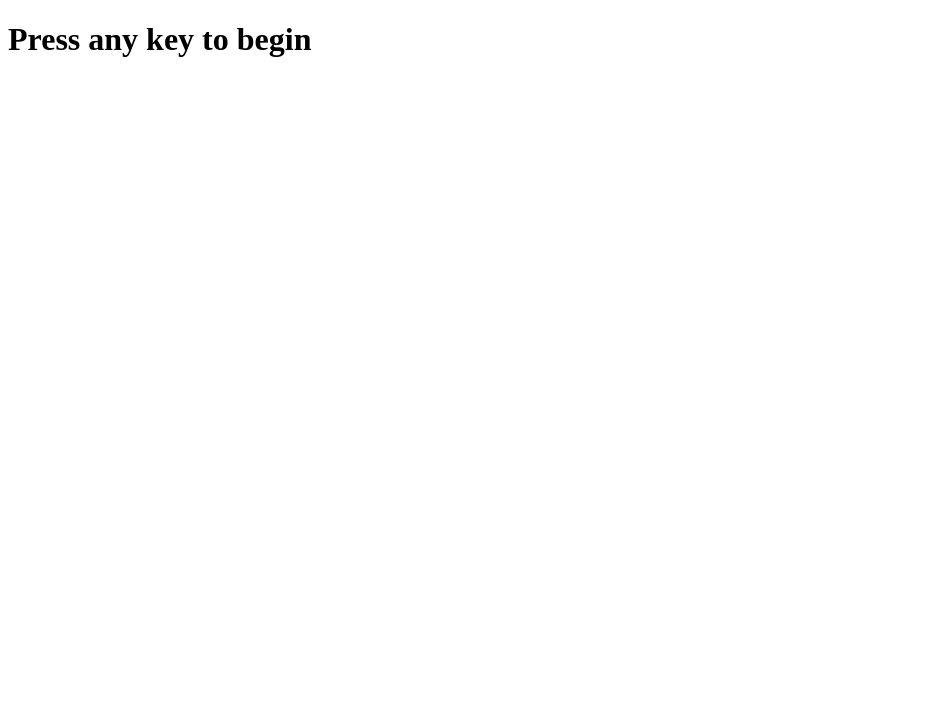
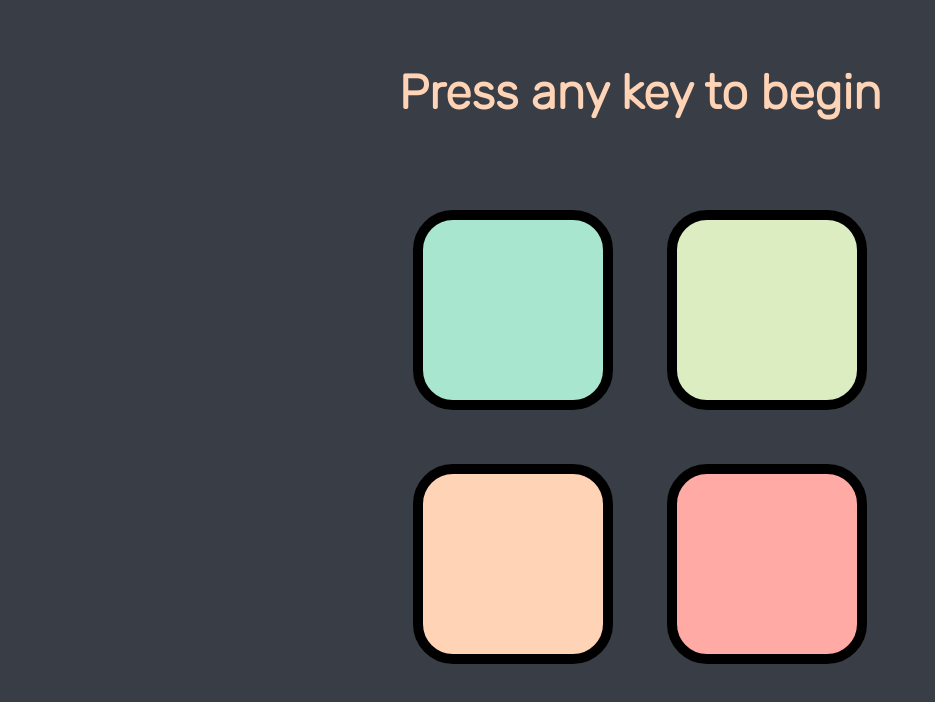
Before and after one commit to danitacodes/Simon, a plain HTML site: page index.html in a window 1280 px wide. Shown: the whole page, without its empty margins (0-935 px from the left). Drawn offline with nearby package versions, Linux system fonts and the light colour scheme.

Commit message:
added javascript file and sounds

```diff
--- a/index.html
+++ b/index.html
@@ -5,14 +5,25 @@
     <meta http-equiv="X-UA-Compatible" content="IE=edge">
     <meta name="viewport" content="width=device-width, initial-scale=1.0">
     <title>Danita's Simon Game</title>
+    <link rel="stylesheet" href="style.css">
+    <script src='http://ajax.aspnetcdn.com/ajax/jQuery/jquery-3.2.1.js'></script>
 </head>
 <body>
     <h1 id="level-title">Press any key to begin</h1>
 
     <div class="container">
         <div class="row">
-            <div class="btn-color" id="color" type=button></div>
+            <div class="btn teal" id="teal" type="button"></div>
+            <div class="btn green" id="green" type="button"></div>
+        </div>
+
+        <div class="row">
+            <div class="btn peach" id="peach" type="button"></div>
+            <div class="btn salmon" id="salmon" type="button"></div>
         </div>
     </div>
+
+
+    <script src="script.js"></script>
 </body>
 </html>
--- a/script.js
+++ b/script.js
@@ -0,0 +1,15 @@
+let buttonColors = ["teal", "green", "peach", "salmon"];
+let gamePattern =[];
+
+let tealButton = new Audio();
+tealButton.src = "tealsound.mp3";
+
+
+function newSequence(){
+    let randomNumber = Math.floor(Math.random()*4);
+    let randomChosenColor = buttonColors[randomNumber];
+    gamePattern.push(randomChosenColor);
+};
+
+
+$("#teal").fadeOut(100).fadeIn(100).fadeOut(100).fadeIn(100);
--- a/style.css
+++ b/style.css
@@ -0,0 +1,61 @@
+@import url('https://fonts.googleapis.com/css2?family=Rubik:wght@300&display=swap');
+/*font-family: 'Rubik', sans-serif;*/
+
+*{
+    margin: 0;
+    padding: 0;
+    box-sizing: border-box;
+}
+
+body{
+    text-align: center;
+    background-color: #393e46;
+}
+
+#level-title {
+    font-family: 'Rubik', sans-serif;
+    font-size: 3rem;
+    margin: 5%;
+    color: #ffd3b6;
+}
+
+.container {
+    display: block;
+    width: 50%;
+    margin: auto;
+}
+
+.btn {
+    margin: 25px;
+    display: inline-block;
+    height: 200px;
+    width: 200px;
+    border: 10px solid black;
+    border-radius: 20%;
+}
+
+.game-over {
+    background-color: #ff8474;
+    opacity: 0.8;
+}
+
+.teal {
+    background-color: #a8e6cf;
+}
+
+.green {
+    background-color: #dcedc1;
+}
+
+.peach {
+    background-color: #ffd3b6;
+}
+
+.salmon {
+    background-color: #ffaaa5;
+}
+
+.pressed {
+    box-shadow: 0 0 20px white;
+    background-color: grey;
+}
```
Also changed, not shown: 5 other files.
